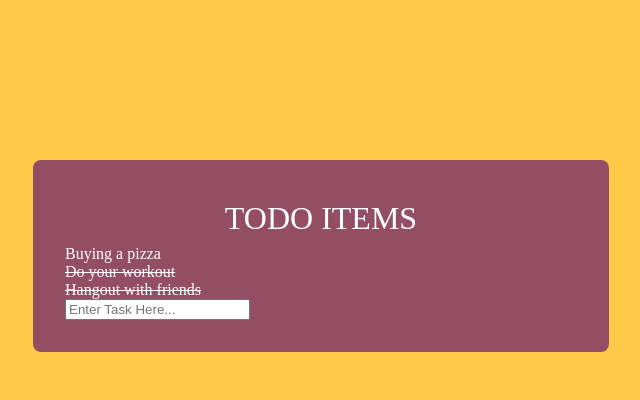
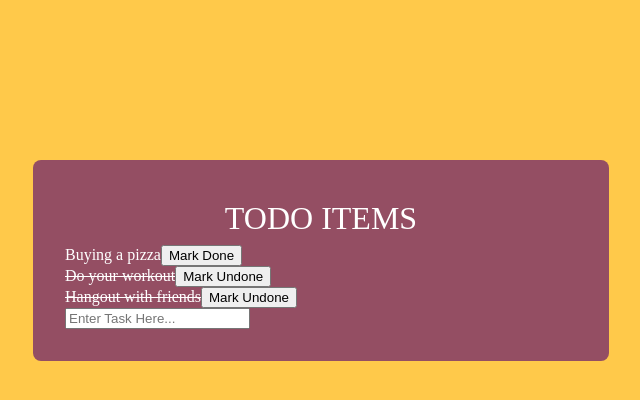
Before and after one commit to zeenat-abedin/todo-app, a React (Create React App) app: page / in a window 1280 px wide. Shown: the top 400 px of the page, without its empty margins (319-959 px from the left). Built offline with nearby package versions, Linux system fonts and the light colour scheme.

Commit message:
"Added 'completed' callback to Task component to toggle task completion"

```diff
--- a/src/components/Task.jsx
+++ b/src/components/Task.jsx
@@ -2,8 +2,9 @@ import React from 'react'
 
 function Task({task,completed}) {
   return (
-      <div className='task' style={{ textDecoration: completed ? "line-through" : "" }}>
+    <div className='task' style={{ textDecoration: completed ? "line-through" : "" }}>
       {task.title}
+      <button onClick={() => completed(task)}>{completed ? "Mark Undone" : "Mark Done"}</button>
     </div>
   )
 }
```
